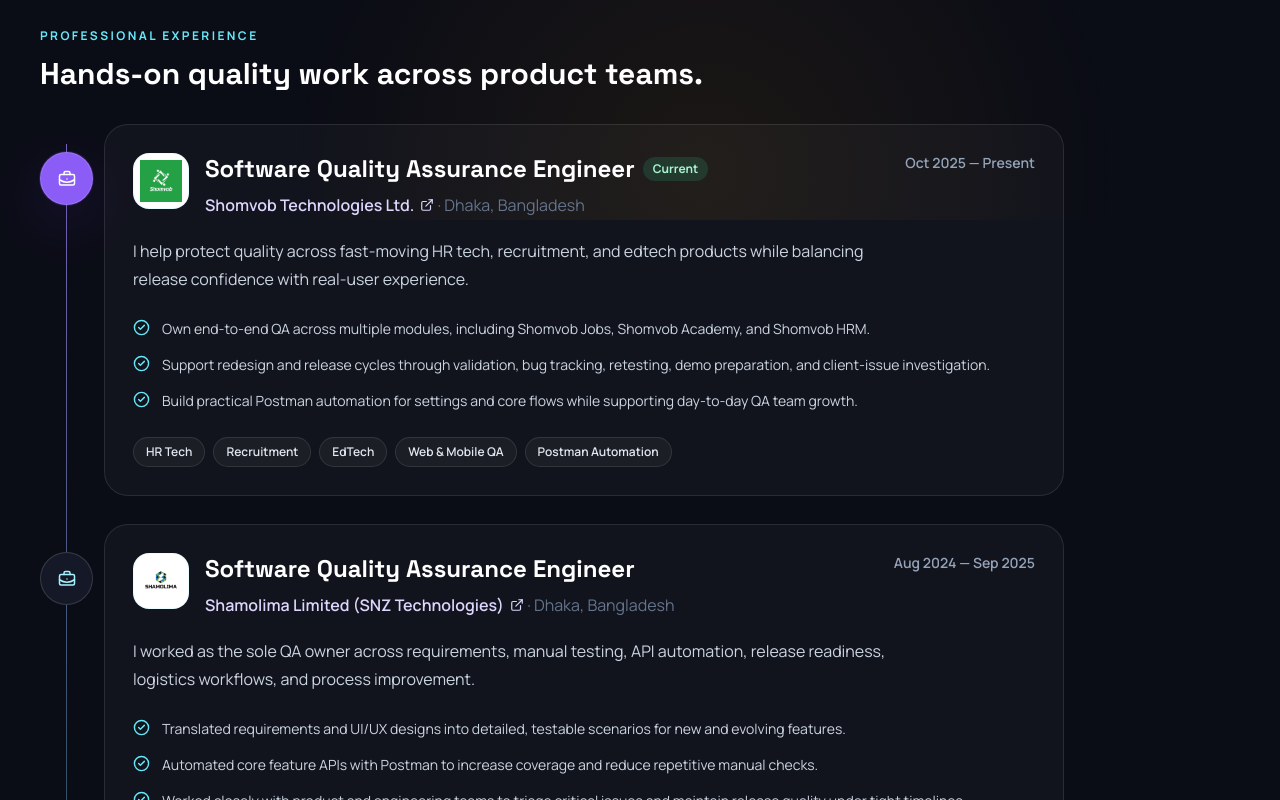
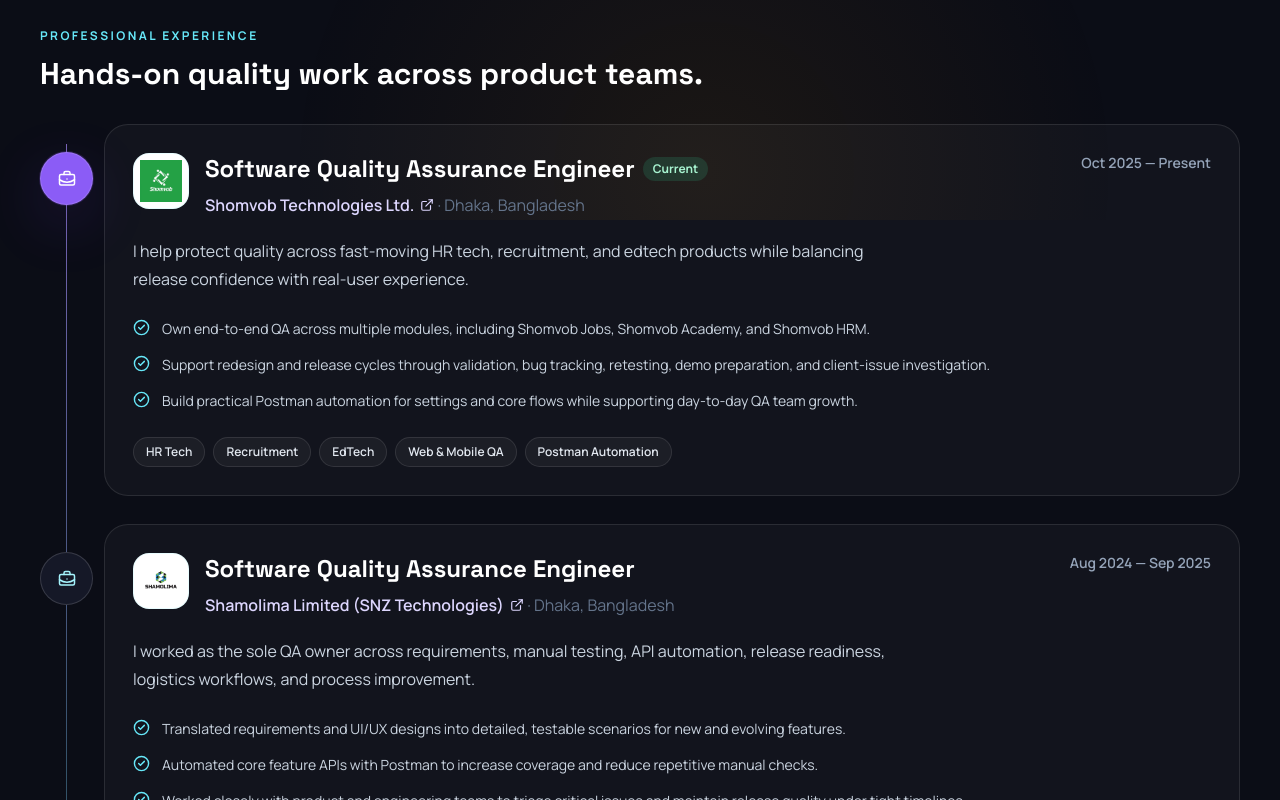
Before and after one commit to Nahid-Rahman/Nahid-Rahman.github.io, a React (Vite) app: page /experience in a window 1280 px wide. Shown: the part 580-1380 px from the top of the page. Built offline with nearby package versions, Linux system fonts and the light colour scheme; no server answers; the database is empty.

Commit message:
update margin

```diff
--- a/src/pages/ExperiencePage.tsx
+++ b/src/pages/ExperiencePage.tsx
@@ -39,7 +39,7 @@
           </h2>
         </div>
 
-        <div className="relative max-w-5xl before:absolute before:left-[18px] before:top-5 before:h-[calc(100%-40px)] before:w-px before:bg-gradient-to-b before:from-violet-400/70 before:via-cyan-300/30 before:to-transparent sm:before:left-[26px]">
+        <div className="relative w-full before:absolute before:left-[18px] before:top-5 before:h-[calc(100%-40px)] before:w-px before:bg-gradient-to-b before:from-violet-400/70 before:via-cyan-300/30 before:to-transparent sm:before:left-[26px]">
           <div className="space-y-7">
             {experiences.map((experience, index) => (
               <article key={experience.company} className="relative pl-12 sm:pl-16">
```
